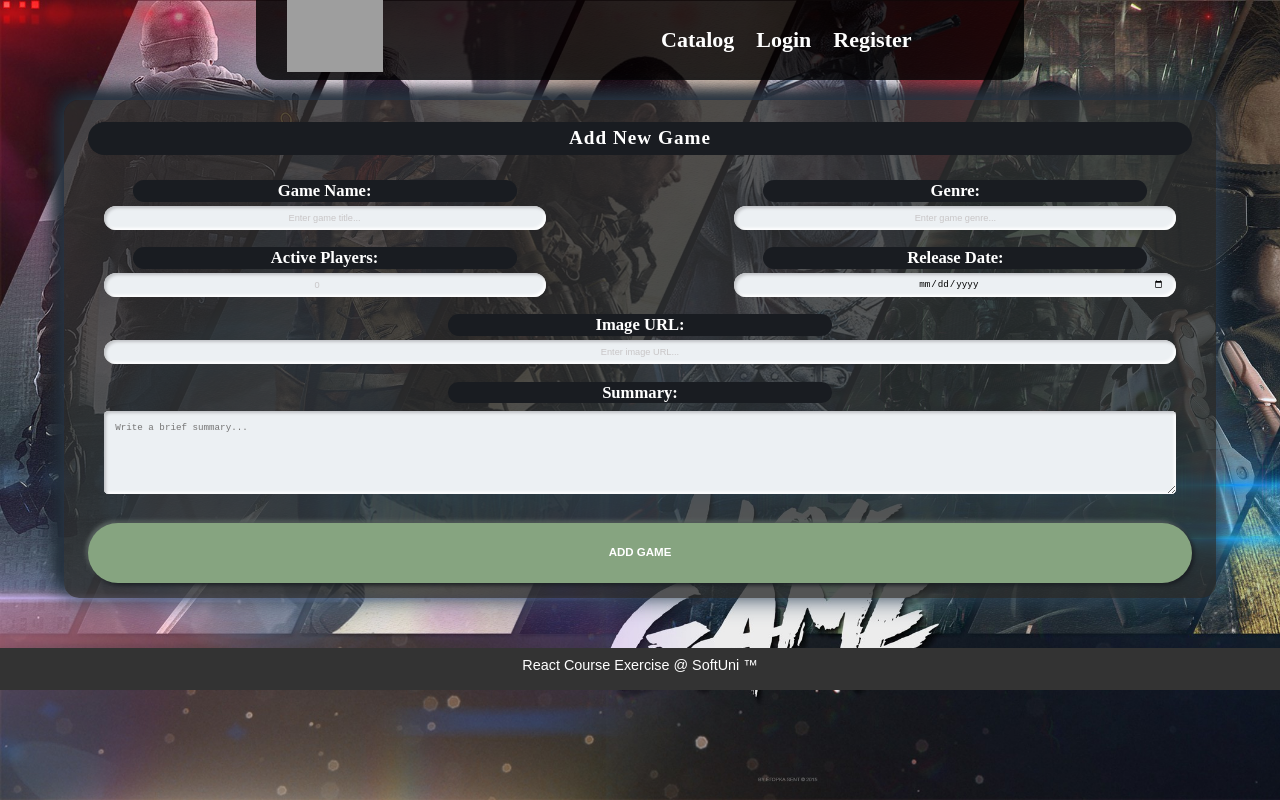
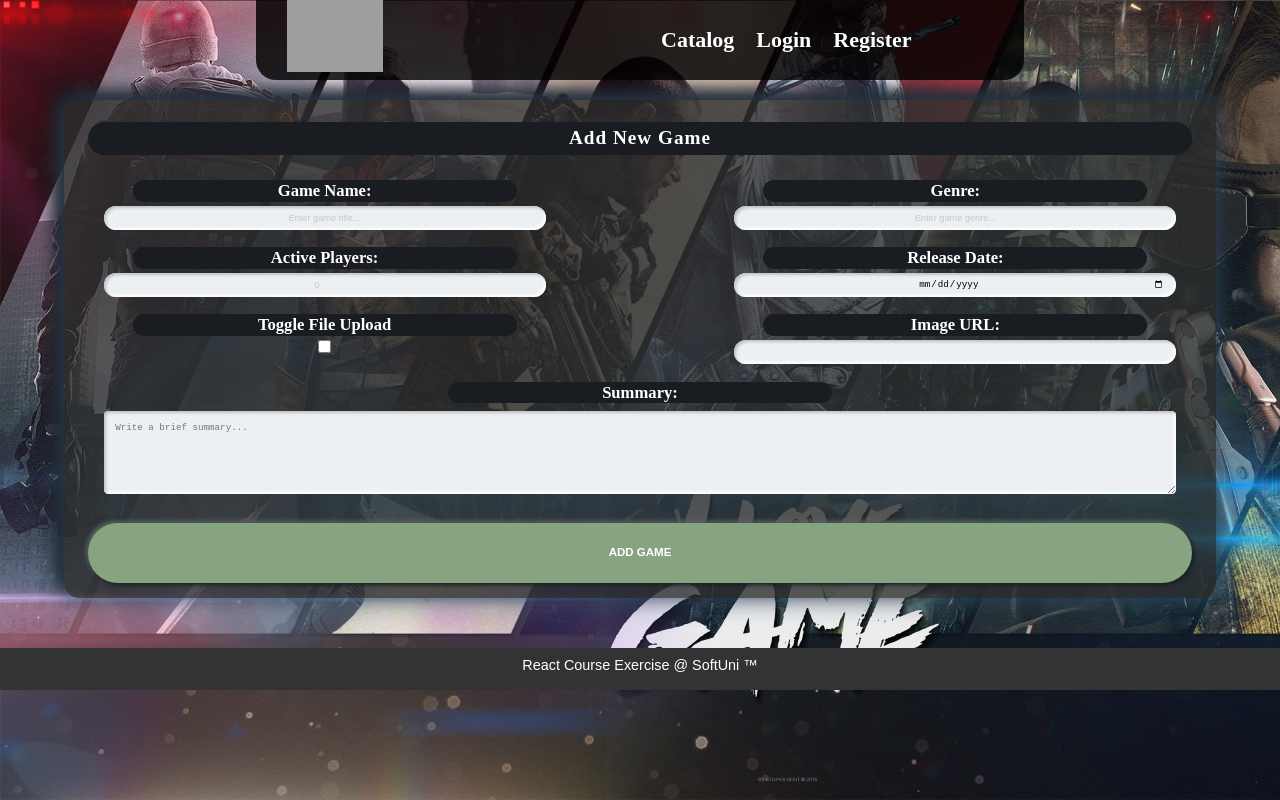
Before and after one commit to dedinskalena/SoftUni-React-ILOVE-GAME-2026, a React (Vite) app: page /games/create in a window 1280 px wide. Built offline with nearby package versions, Linux system fonts and the light colour scheme; grey boxes are pictures that could not be loaded.

Commit message:
preview file upload

```diff
--- a/src/components/game-create/GameCreate.jsx
+++ b/src/components/game-create/GameCreate.jsx
@@ -13,6 +13,9 @@ export default function GameCreate() {
    }
     const [values,setValues]=useState(initialValues)
     const navigate=useNavigate()
+    const [isFileUpload,setIsFileUpload]=useState(false)
+    const [previewUrl,setPreviewUrl]=useState(null)
+
     const changeHandler=(e)=>{
         setValues(state=>({
             ...state,
@@ -33,7 +36,11 @@ export default function GameCreate() {
 
 
     }
-
+     const fileChangeHandler=(e)=>{
+            const file=e.target.files[0]
+            const previewUrl=URL.createObjectURL(file)
+            setPreviewUrl(previewUrl)
+        }
 
    return(
          <section id="add-page">
@@ -61,11 +68,24 @@ export default function GameCreate() {
                     <label htmlFor="releaseDate">Release Date:</label>
                     <input type="date" id="releaseDate" name="releaseDate" value={values.releaseDate} onChange={changeHandler}/>
                 </div>
+                 <div className="form-group-half">
+                    <label htmlFor="toggleFileUoload">Toggle File Upload</label>
+                    <input type="checkbox" id="toggleFileUpload" name="toggleFileUpload" checked={isFileUpload} onChange={()=>setIsFileUpload(!isFileUpload)}/>
+                </div>
+                {isFileUpload?(
+                     <div className="form-group-half">
+                    <label htmlFor="fileUpload">Upload File</label>
+                    <input type="file" id="fileUpload" name="image" onChange={fileChangeHandler}/>
+                    {previewUrl&&<img src={previewUrl} alt="Preview" />}
+                </div>
+                ):
+                (
+                <div className="form-group-half">
+                    <label htmlFor="imageUrl">Image URL:</label>
+                    <input type="text" id="imageUrl" name="fileUpload"    onChange={changeHandler}/>
+                </div>
+                )}
 
-                <div className="form-group-full">
-                    <label htmlFor="imageUrl">Image URL:</label>
-                    <input type="text" id="imageUrl" name="imageUrl" placeholder="Enter image URL..." value={values.imageUrl} onChange={changeHandler}/>
-                </div>
 
                 <div className="form-group-full">
                     <label htmlFor="summary">Summary:</label>
```
